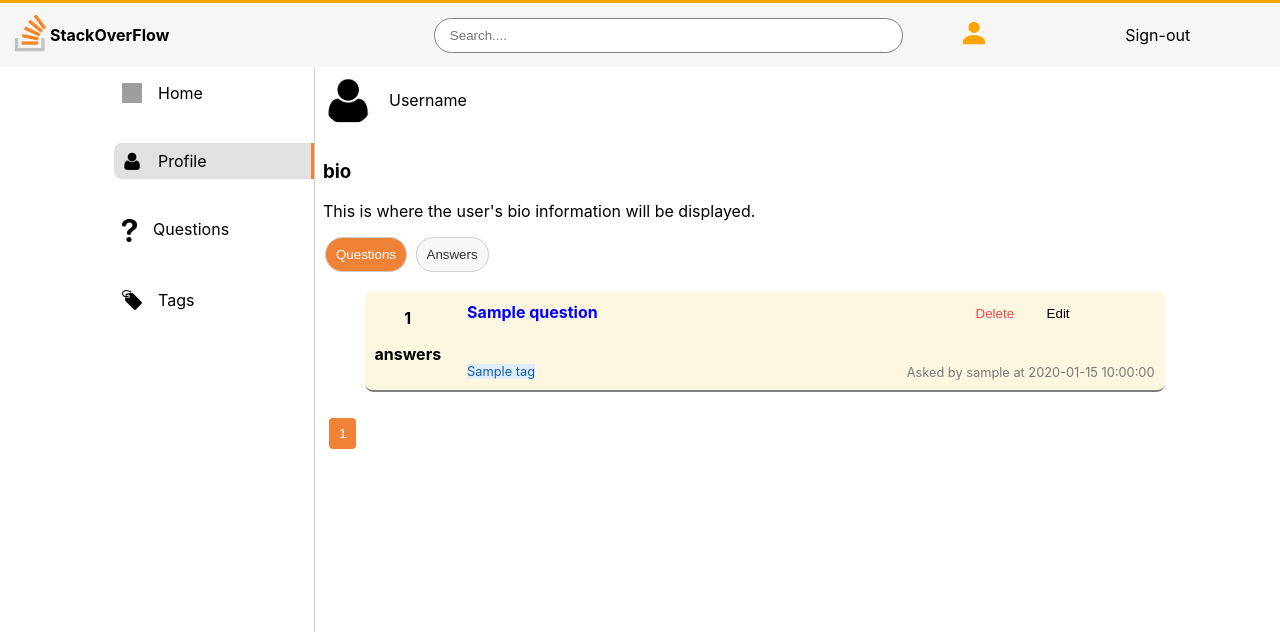
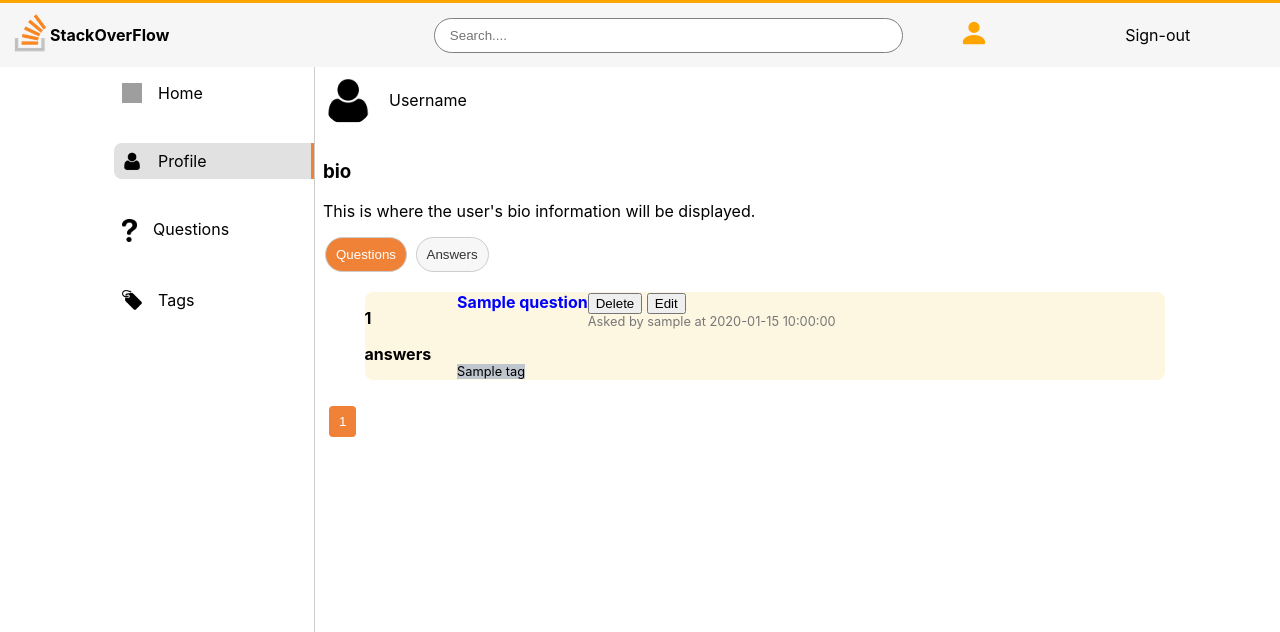
Before and after one commit to MisharyD/StackOverFlowClone, a PHP site: page /userHome.php in a window 1280 px wide. Shown: the top 632 px of the page. Run offline with PHP 8.4, Linux system fonts and the light colour scheme; the visitor is signed in with stand-in values (Sample User, id 1); tables that the repository leaves empty or names only in its code hold one stand-in row (values such as "Sample post"); grey boxes are pictures that could not be loaded.

Commit message:
Update cards.css

```diff
--- a/styles/cards.css
+++ b/styles/cards.css
@@ -3,15 +3,18 @@
     border-radius: 8px;
     margin: 20px auto;
     width: 800px;
+    overflow-y: scroll;
     max-height: 500px;
-    overflow-y: auto;
+    white-space: nowrap;
+    text-overflow: ellipsis;
 }
 
 * {
     box-sizing: border-box;
 }
 
-.questionCard {
+.question {
+
     display: flex;
     justify-content: space-between;
     border-bottom: 2px solid gray;
@@ -21,7 +24,7 @@
     height: 100px;
     gap: 1em;
     border-radius: 8px;
-    box-shadow: 0 0 10px rgba(0,0,0,0.1)
+    box-shadow: 0 0 10px rgba(0, 0, 0, 0.1)
 }
 
 .question-content-tag {
@@ -29,6 +32,7 @@
     flex-direction: column;
     justify-content: space-between;
     margin-top: 0;
+
 }
 
 .question-content-tag p {
@@ -37,30 +41,25 @@
 }
 
 .question:last-child {
-    border-bottom: none; /* Removes border from the last card if not needed */
+    border-bottom: none;
+    /* Removes border from the last card if not needed */
 }
 
 .question-content-tag a {
     color: blue;
     text-decoration: none;
     font-weight: bold;
-    display: block;
-    white-space: nowrap;
-    text-overflow: ellipsis;
-    overflow: hidden;
-    width:400px;
-    text-align: left;
+
 }
 
 .question-content-tag a:hover {
     text-decoration: underline;
 }
 
-.tag{
+.tag {
     font-size: 0.8em;
     align-self: flex-end;
-    color: hsla(210,77%,36%,1); ;
-    background-color: hsla(210,80%,93%,1);
+    background-color: #bfc6cd;
     margin-right: 5pt;
 }
 
@@ -71,7 +70,8 @@
 
 }
 
-.votes, .answers {
+.votes,
+.answers {
     font-weight: bold;
     margin-right: 10px;
     align-self: flex-end;
@@ -81,23 +81,3 @@
     display: flex;
     gap: 1em;
 }
-
-.right-container
-{
-    display:flex;
-    flex-direction: column;
-    justify-content: space-between;
-}
-
-.delete-edit-buttons
-{
-    background-color: #fdf7e2;
-    border: none;
-    margin-right: 16px;
-    cursor:pointer;
-}
-
-.delete
-{
-    color:rgb(236, 70, 70);
-}
```
